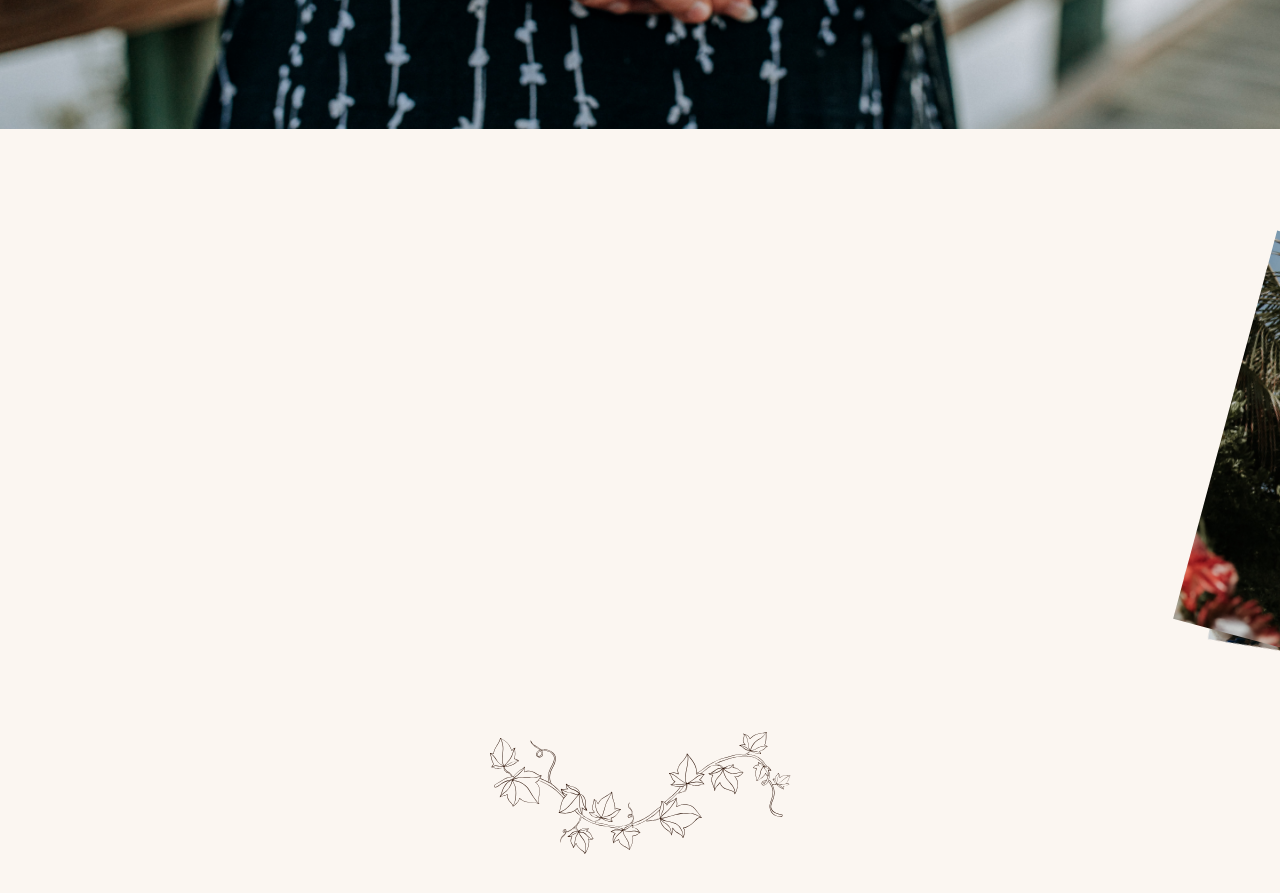
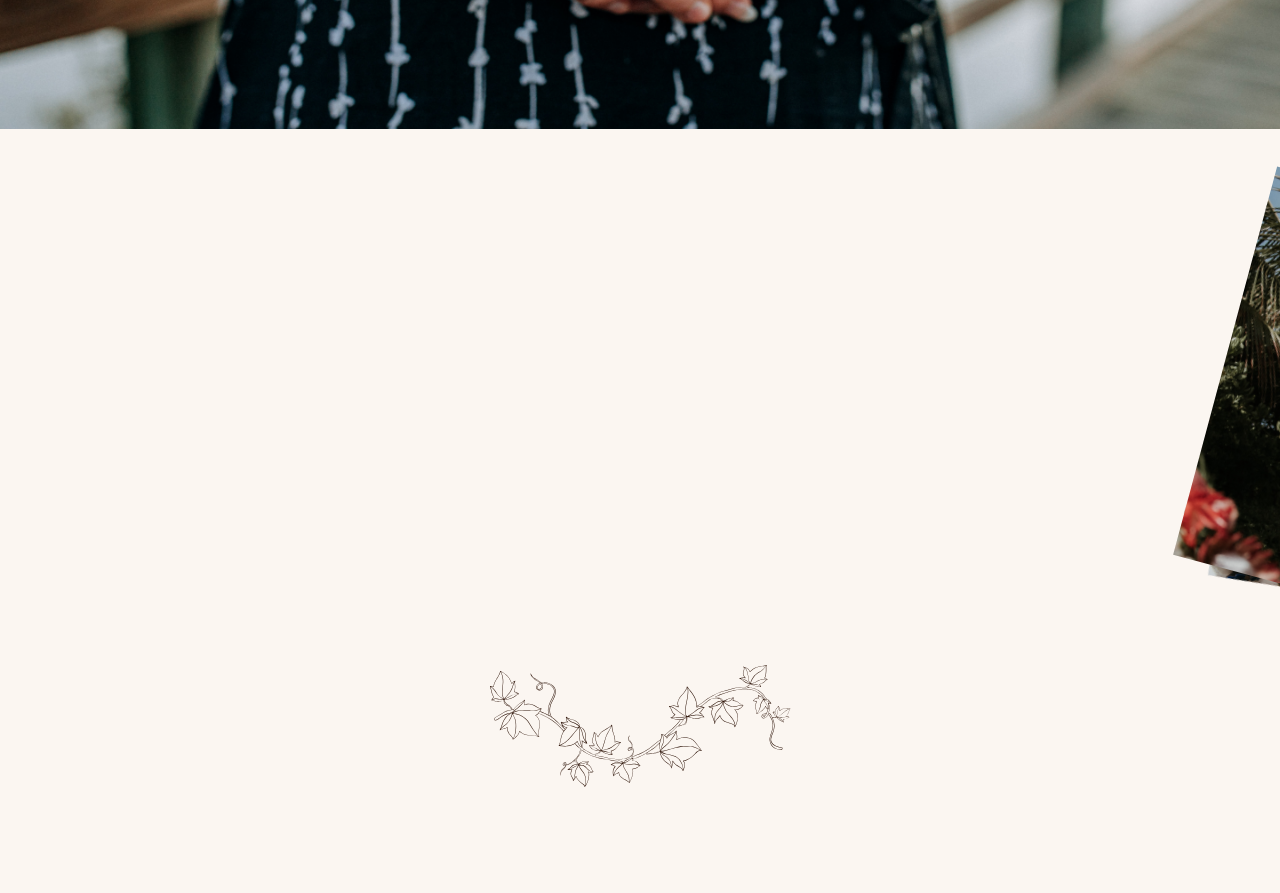
Before and after one commit to Hetari/wedding, a Vue app: page / in a window 1280 px wide. Shown: the part 2120-3013 px from the top of the page. Built offline with nearby package versions, Linux system fonts and the light colour scheme.

Commit message:
fix: site padding

```diff
--- a/src/App.vue
+++ b/src/App.vue
@@ -1,15 +1,17 @@
 <template>
   <Hero />
   <Story />
+  <div class="space-y-[5%] px-[5%]">
     <Venue />
-  <div class="relative py-[5%]">
+    <div class="relative">
       <img
-      class="absolute left-1/2 top-[50%] translate-x-[-50%] translate-y-[-50%]"
+        class="absolute left-1/2 top-0 translate-x-[-50%] translate-y-[-100%]"
         :src="breakLineSvg"
         alt=""
       />
     </div>
     <Cards />
+  </div>
 </template>
 
 <script setup lang="ts">
--- a/src/sections/Cards.vue
+++ b/src/sections/Cards.vue
@@ -1,5 +1,5 @@
 <template>
-  <div id="cards" class="h-[75vh] p-[10%]"></div>
+  <div id="cards" class="h-[75vh]"></div>
 </template>
 
 <script setup lang="ts"></script>
--- a/src/sections/Venue.vue
+++ b/src/sections/Venue.vue
@@ -1,5 +1,5 @@
 <template>
-  <div id="venue" class="grid h-[75vh] grid-cols-4 gap-x-20 px-[5%] pt-[10%]">
+  <div id="venue" class="grid h-[75vh] grid-cols-4 gap-x-20">
     <div id="venue-text" class="col-span-2 place-content-center">
       <h2 class="heading-all-caps text-primary-500">The Venue</h2>
       <h3 class="heading-medium">Gino Winery Estate</h3>
```
Lines whose indentation alone changed are shown as unchanged.
